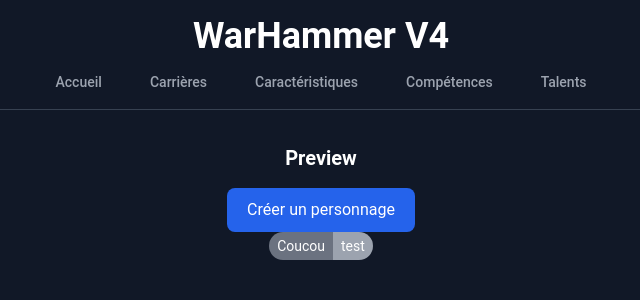
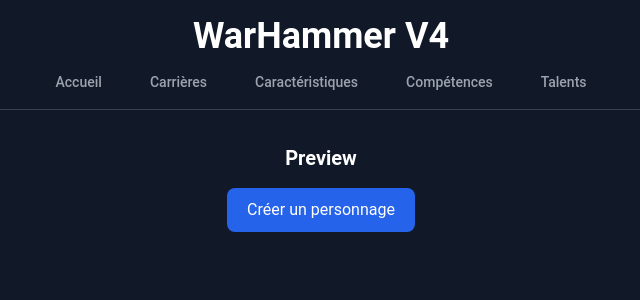
Before and after one commit to PerthuisQuentin/warhammer-v4-app, a Next.js app: page /warhammer/ in a window 1280 px wide. Shown: the top 300 px of the page, without its empty margins (319-959 px from the left). Built offline with nearby package versions, Linux system fonts and the light colour scheme.

Commit message:
:fire: [Global] Fix omissions

```diff
--- a/src/components/ui/flap.tsx
+++ b/src/components/ui/flap.tsx
@@ -1,4 +1,4 @@
-import { NextPage } from "next"
+import { NextPage } from 'next'
 
 interface Props {
 	className?: string
--- a/src/pages/index.tsx
+++ b/src/pages/index.tsx
@@ -1,7 +1,7 @@
 import type { NextPage } from 'next'
 import { useRouter } from 'next/router';
 
-import { Button, Flap } from 'components'
+import { Button } from 'components'
 
 const Home: NextPage = () => {
 	const router = useRouter();
@@ -14,10 +14,6 @@
 			>
 				Créer un personnage
 			</Button>
-			<Flap
-				label='Coucou'
-				secondaryLabel='test'
-			/>
 		</div>
 	)
 }
```
